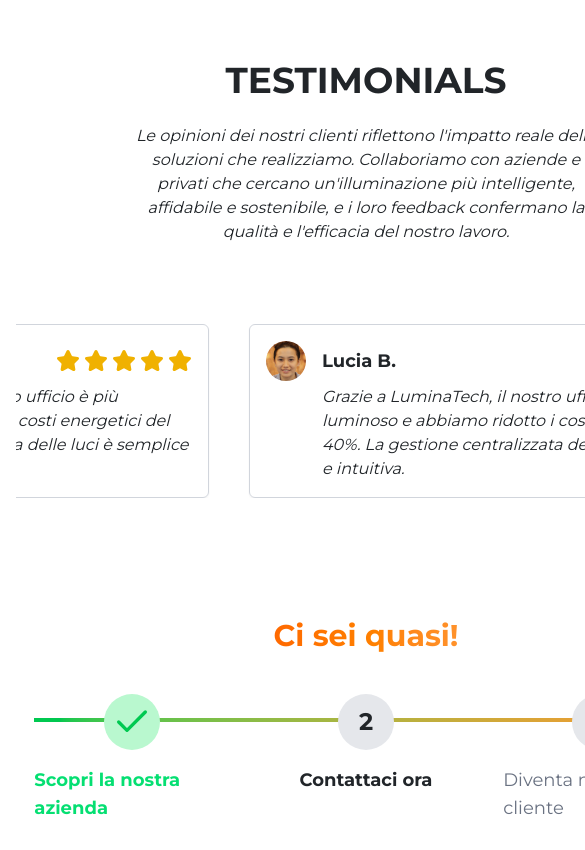
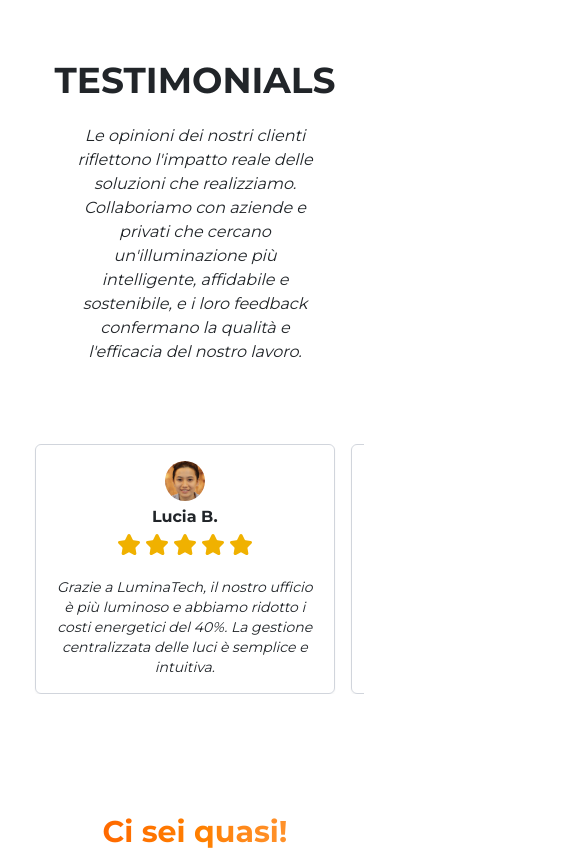
Before and after one commit to crstelli/lumina-tech, a Next.js app: page /testimonials in a window 390 px wide. Shown: the top 850 px of the page, 585 px wide, since content can reach past the window. Built offline with nearby package versions, Linux system fonts and the light colour scheme.

Commit message:
Made testimonials page responsive

```diff
--- a/app/globals.css
+++ b/app/globals.css
@@ -12,9 +12,9 @@
 }
 
 .embla__container {
-  @apply flex w-[500px];
+  @apply flex max-w-[300px] min-[650px]:max-w-[500px] w-full;
 }
 
 .embla__slide {
-  @apply min-w-0 basis-full flex-none mr-10;
+  @apply min-w-0 basis-full flex-none mr-4 min-[650px]:mr-10 max-[650px]:max-w-[300px];
 }
--- a/app/testimonials/page.tsx
+++ b/app/testimonials/page.tsx
@@ -24,13 +24,13 @@ export default function page() {
         <h3 className="mt-30 font-bold text-3xl bg-clip-text bg-linear-to-r from-orange-500 to-primary-500 text-transparent">
           Ci sei quasi!
         </h3>
-        <div className="mt-10 grid grid-cols-3 gap-10 relative">
+        <div className="mt-10 min-[570px]:text-lg grid text-center grid-cols-3 gap-10 relative">
           <div className="w-full h-1 bg-linear-to-r from-green-500 to-primary-500 absolute top-6"></div>
           <div className="flex flex-col items-center">
             <span className="bg-green-200 z-1 p-2 rounded-full">
               <Check className="text-green-500 size-10" />
             </span>
-            <h5 className="mt-4 font-bold text-lg text-green-400">
+            <h5 className="mt-4 font-bold text-green-400">
               Scopri la nostra azienda
             </h5>
           </div>
@@ -40,7 +40,7 @@ export default function page() {
                 2
               </span>
             </span>
-            <h5 className="mt-4 font-bold text-lg">Contattaci ora</h5>
+            <h5 className="mt-4 font-bold">Contattaci ora</h5>
           </div>
           <div className="flex flex-col items-center">
             <span className="bg-gray-200 z-1 p-2 rounded-full">
@@ -48,9 +48,7 @@ export default function page() {
                 3
               </span>
             </span>
-            <h5 className="mt-4 text-gray-500 text-lg">
-              Diventa nostro cliente
-            </h5>
+            <h5 className="mt-4 text-gray-500">Diventa nostro cliente</h5>
           </div>
         </div>
         <Link className="mt-20" href="/contact">
--- a/components/Carousel.tsx
+++ b/components/Carousel.tsx
@@ -47,7 +47,7 @@ function Carousel() {
   ]);
 
   return (
-    <div className="embla w-[700px] mt-20" ref={emblaRef}>
+    <div className="embla max-w-[700px] w-full mt-20" ref={emblaRef}>
       <div className="embla__container">
         {testimonials.map((test) => (
           <div className="embla__slide" key={test.name}>
--- a/components/testimonials/Card.tsx
+++ b/components/testimonials/Card.tsx
@@ -11,7 +11,7 @@ interface Props {
 
 function Card({ testimonial }: Props) {
   return (
-    <div className="grid grid-cols-[auto_1fr_auto] border border-gray-300 rounded-md shadow-xs p-4 items-center gap-x-4 gap-y-1">
+    <div className="flex flex-col text-center min-[650px]:text-left min-[650px]:grid grid-cols-[auto_1fr_auto] border border-gray-300 rounded-md shadow-xs p-4 items-center gap-x-4 gap-y-1">
       <div className="size-10 relative">
         <Image
           src={`/testimonials/${testimonial.avatar}`}
@@ -20,9 +20,11 @@ function Card({ testimonial }: Props) {
           fill
         />
       </div>
-      <h4 className="font-bold text-lg">{testimonial.name}</h4>
+      <h4 className="font-bold min-[650px]:text-lg">{testimonial.name}</h4>
       <Rating />
-      <p className="col-start-2 col-span-2 italic">{testimonial.content}</p>
+      <p className="col-start-2 max-[650px]:mt-4 col-span-2 text-sm min-[650px]:text-md italic">
+        {testimonial.content}
+      </p>
     </div>
   );
 }
```
